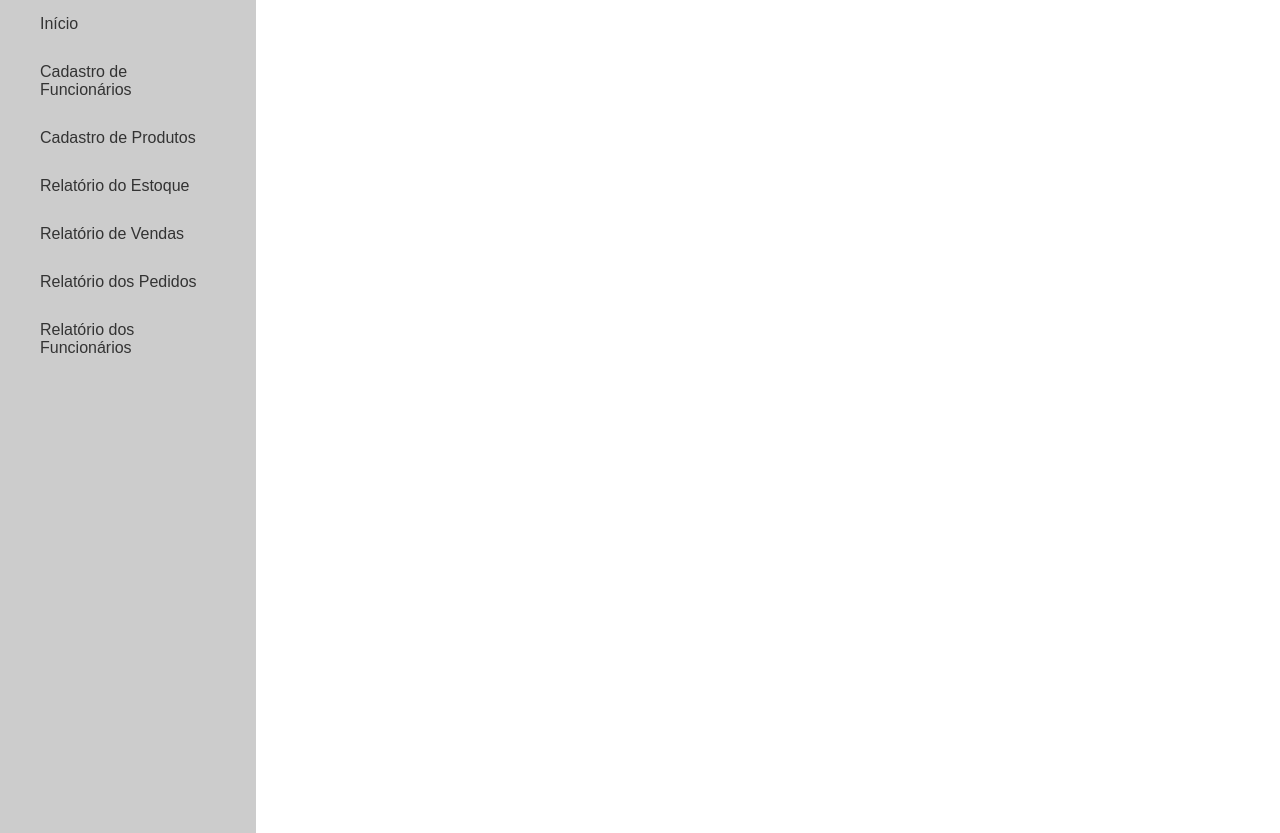
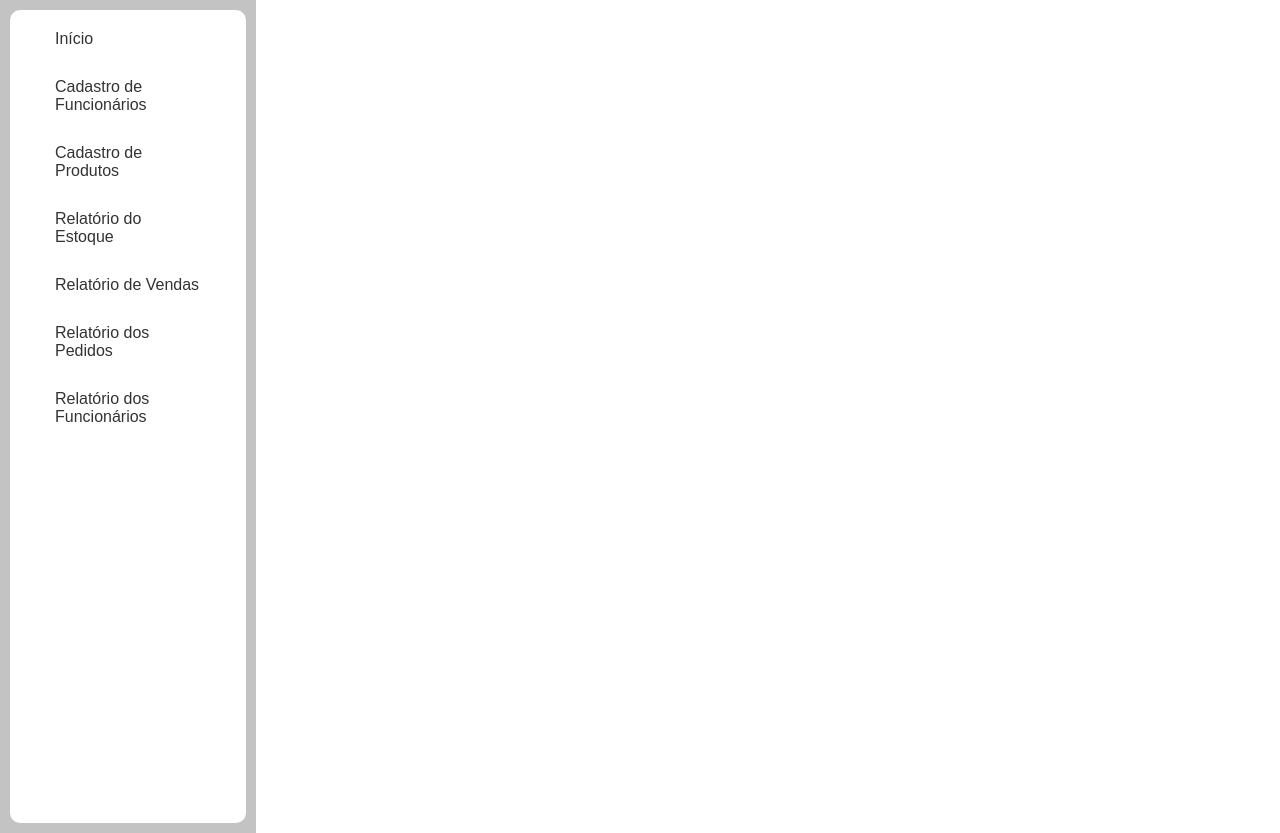
Before and after one commit to BarbMari/Engenharia-de-Software-II, a PHP site: page /cad_produto.html in a window 1280 px wide. Shown: the part 147-980 px from the top of the page. Run offline with PHP 8.4, Linux system fonts and the light colour scheme; grey boxes are pictures that could not be loaded.

Commit message:
commit styles

```diff
--- a/Administrador/css/styles.css
+++ b/Administrador/css/styles.css
@@ -39,6 +39,14 @@ header {
   }
 }
 
+.container-sidebar {
+    background-color: #fff;
+    border-radius: 10px;
+    margin: 10px;
+    width: auto;
+    height: 83%;
+}
+
 #sidebar {
   width: 20%;
   align-self: left;
@@ -46,12 +54,12 @@ header {
   position: fixed;
   top: 15%;
   left: 0;
-  background-color: #ccc;
+  background-color: #c3c3c3;
 }
 
 #sidebar ul {
   list-style: none;
-  padding: 0;
+  padding: 5px;
   margin: 0;
 }
 
@@ -66,6 +74,9 @@ header {
 
 #sidebar a:hover {
     background-color: #adadad;
+    border-radius: 10px;
+    margin: 10px;
+    padding: 10px 15px;
 }
 
 
```
